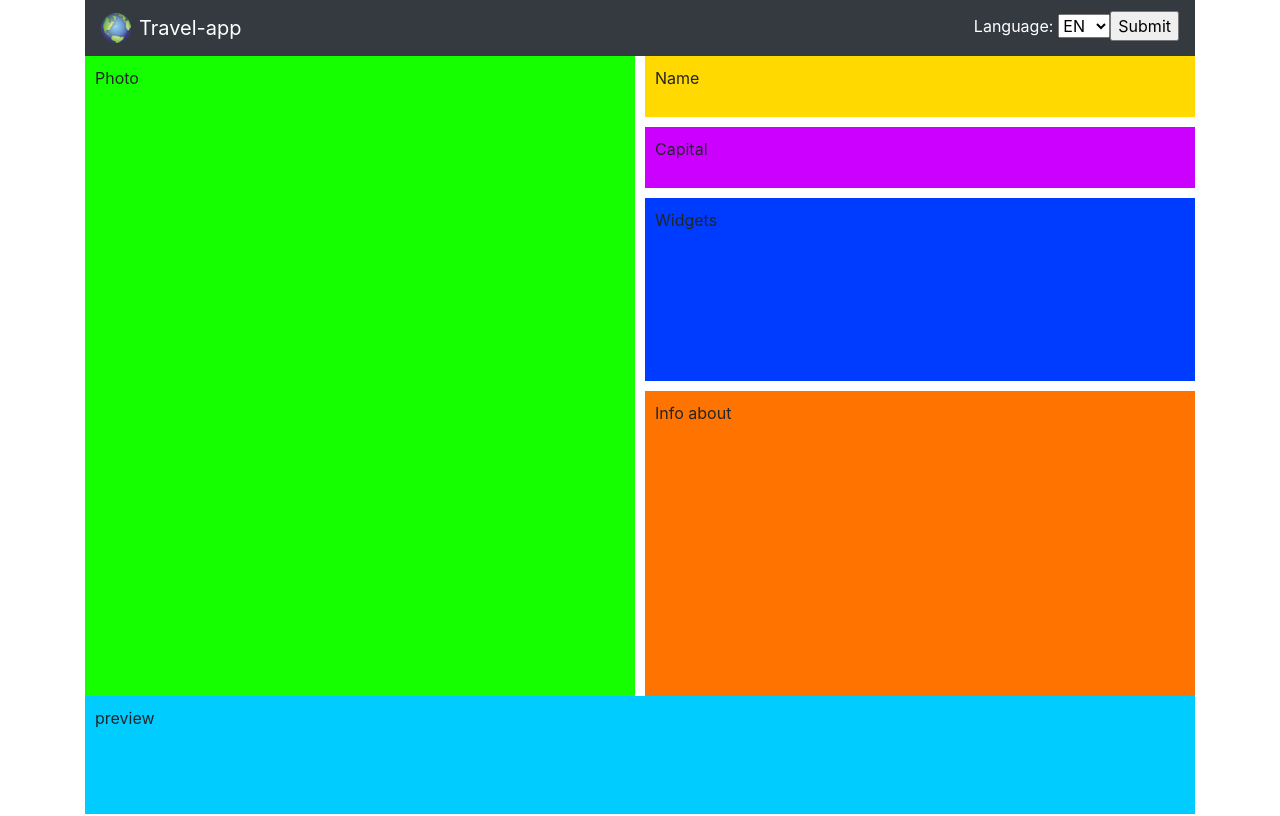
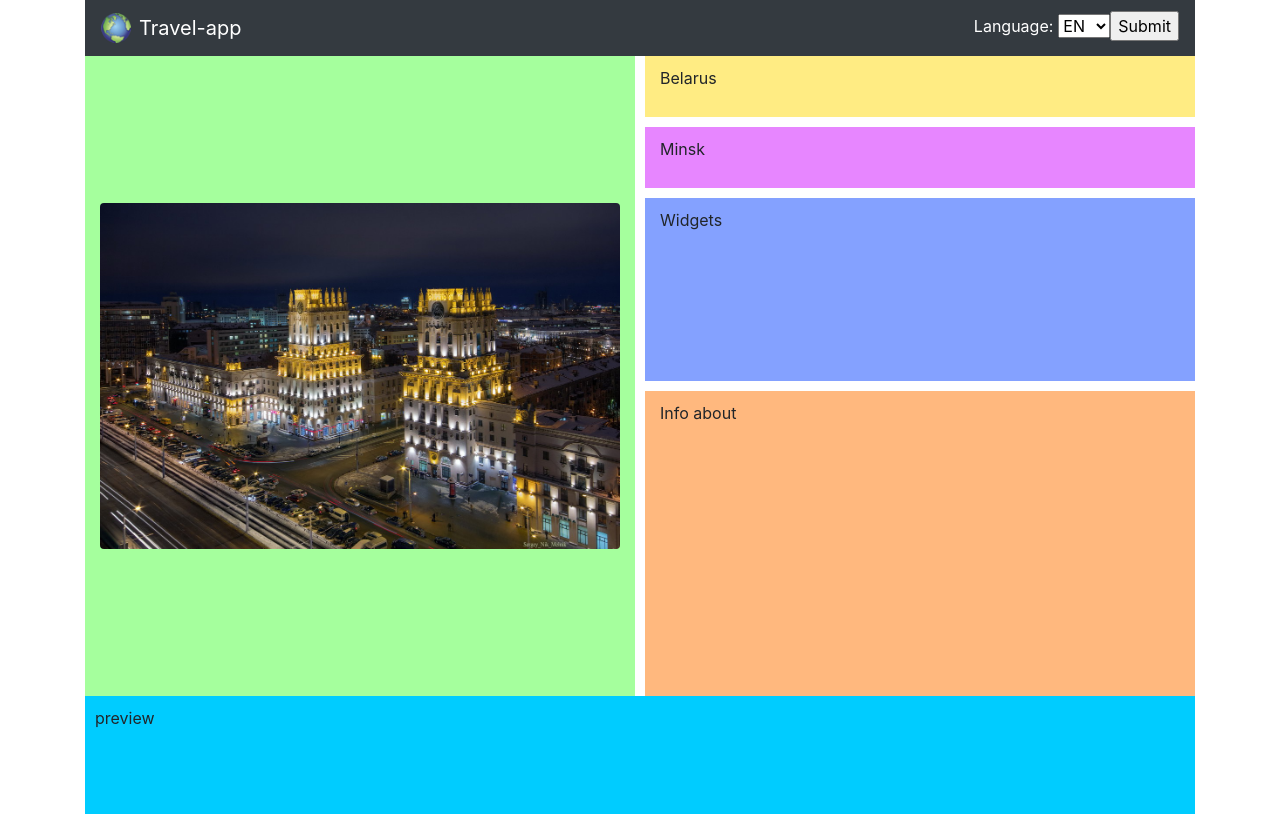
Before and after one commit to SergeyDanchenko/travel-app, a React (Create React App) app: page / in a window 1280 px wide. Shown: the top 816 px of the page. Built offline with nearby package versions, Linux system fonts and the light colour scheme.

Commit message:
fix: change structure of country info

```diff
--- a/src/Components/CountryPage/CountryInfo.jsx
+++ /dev/null
@@ -1,15 +0,0 @@
-
-import CountryDescription from './CountryDescription.module.scss'
-function CountryInfo() {
-    return (
-        <div className={CountryDescription.wrapper}>
-            <div className={CountryDescription.photo}>Photo</div>
-            <div className={CountryDescription.name}>Name</div>
-            <div className={CountryDescription.capital}>Capital</div>
-            <div className={CountryDescription.widgets}>Widgets</div>
-            <div className={CountryDescription.info}>Info about</div>
-        </div>
-    )
-}
-
-export default CountryInfo;
--- a/src/Components/CountryPage/CountryDescription.module.scss
+++ b/src/Components/CountryPage/Description/CountryDescription.module.scss
@@ -14,30 +14,33 @@
 
 .photo{
     grid-area: photo;
-    background-color: rgb(21, 255, 0);
+    background-color: rgb(165, 255, 157);
     padding: 10px;
+    display: flex;
+    justify-content: center;
+    align-items: center;
 }
 
 .name{
     grid-area: name;
-    background-color: rgb(255, 217, 0);
+    background-color: rgb(255, 236, 131);
     padding: 10px;
 }
 
 .capital{
     grid-area: capital;
-    background-color: rgb(204, 0, 255);
+    background-color: rgb(231, 134, 255);
     padding: 10px;
 }
 
 .widgets{
     grid-area: widgets;
-    background-color: rgb(0, 60, 255);
+    background-color: rgb(132, 161, 255);
     padding: 10px;
 }
 
 .info{
     grid-area: info;
-    background-color: rgb(255, 115, 0);
+    background-color: rgb(255, 184, 126);
     padding: 10px;
 }
--- /dev/null
+++ b/src/Components/CountryPage/Description/CountryInfo.jsx
@@ -0,0 +1,20 @@
+import { Container, Image } from 'react-bootstrap';
+import CountryDescription from './CountryDescription.module.scss';
+
+import belarusImg from './../../../assets/images/belarusImg.jpg'
+
+function CountryInfo() {
+    return (
+        <div className={CountryDescription.wrapper}>
+            <Container className={CountryDescription.photo}>
+                <Image src={belarusImg} fluid rounded  />
+            </Container>
+            <Container className={CountryDescription.name}>Belarus</Container>
+            <Container className={CountryDescription.capital}>Minsk</Container>
+            <Container className={CountryDescription.widgets}>Widgets</Container>
+            <Container className={CountryDescription.info}>Info about</Container>
+        </div>
+    )
+}
+
+export default CountryInfo;
```
Also changed, not shown: src/Components/CountryPage/CountryPage.jsx (+4 -4 lines), src/Components/CountryPage/Gallery/CountryGallery.jsx (renamed from src/Components/CountryPage/CountryGallery.jsx), src/Components/CountryPage/Gallery/CountryGallery.module.scss (renamed from src/Components/CountryPage/CountryGallery.module.scss), src/Components/CountryPage/Map/CountryMap.jsx (renamed from src/Components/CountryPage/CountryMap.jsx), src/Components/CountryPage/Map/CountryMap.module.scss (renamed from src/Components/CountryPage/CountryMap.module.scss), src/Components/CountryPage/Movie/CountryMovie.jsx (renamed from src/Components/CountryPage/CountryMovie.jsx), src/Components/CountryPage/Movie/CountryMovie.module.scss (renamed from src/Components/CountryPage/CountryMovie.module.scss), src/assets/images/belarusImg.jpg (added).
